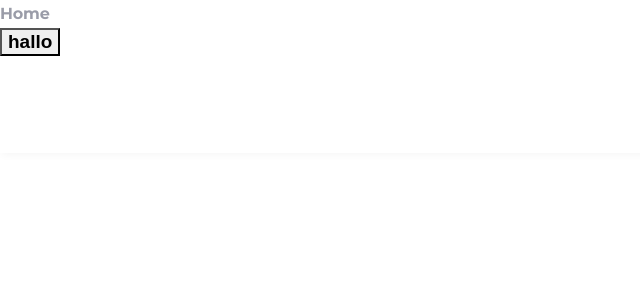
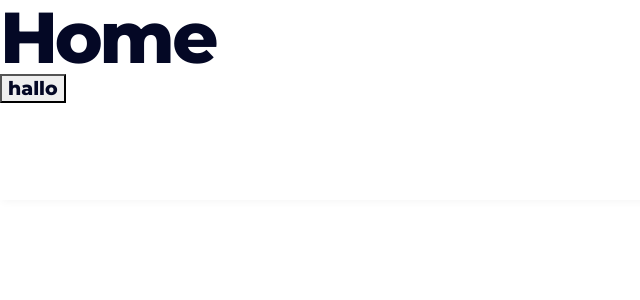
Before and after one commit to BramHoningh/sandwich, a Vue app: page / in a window 1280 px wide. Shown: the top 300 px of the page, without its empty margins (0-640 px from the left). Built offline with nearby package versions, Linux system fonts and the light colour scheme.

Commit message:
Add new typography styles

```diff
--- a/src/assets/styles/variables/_typography.scss
+++ b/src/assets/styles/variables/_typography.scss
@@ -1,5 +1,5 @@
+@import "../modules/mixins";
 // Typography
-@import url('https://fonts.googleapis.com/css?family=Montserrat:400,700');
 
 // Base Font
 $font-family: 'Montserrat', sans-serif;
@@ -21,6 +21,35 @@ $font-color: $almost-black-4;
 
 %heading-style {
   font-family: $font-family-heading;
-  font-weight: 700;
+  font-weight: 800;
   color: $almost-black;
 }
+
+// Heading styles
+h1, h2 ,h3, h4, h5, h6, label {
+  @extend %heading-style;
+}
+
+h1, .heading-01 {
+  font-size: 4.4rem;
+  line-height: 1.14;
+  letter-spacing: -1.8px;
+}
+
+h2, .heading-02 {
+  font-size: 2.8rem;
+  letter-spacing: -0.9px;
+}
+
+@include desktop {
+  h1, .heading-01 {
+    font-size: 7.2rem;
+    line-height: 1.03;
+    letter-spacing: -3.2px;
+  }
+
+  h2, .heading-02 {
+    font-size: 5.8rem;
+    letter-spacing: -1.6px;
+  }
+}
```
